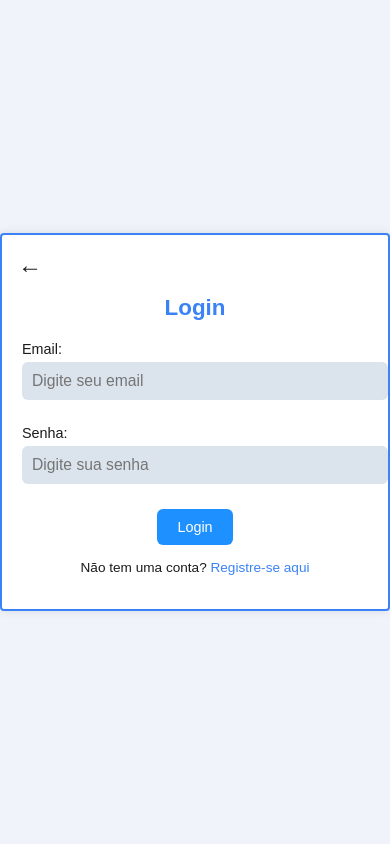
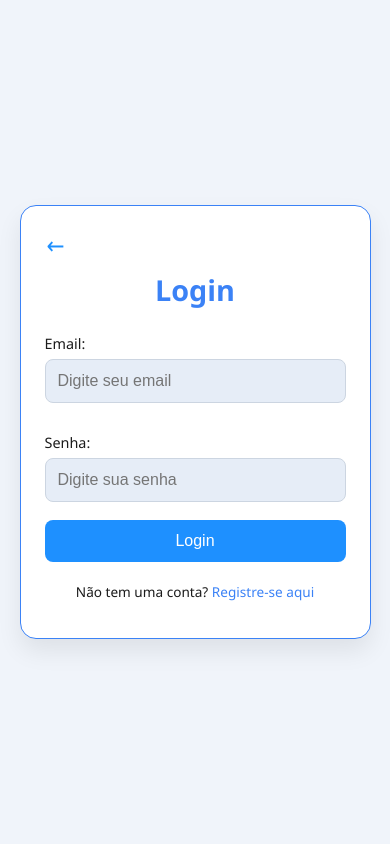
Before and after one commit to souzathaina/financas-que-salvam, a PHP site: the page made by Login e Cadastro/login.html in a window 390 px wide. Run offline with PHP 8.4, Linux system fonts and the light colour scheme.

Commit message:
last update

```diff
--- a/Login e Cadastro/login.css
+++ b/Login e Cadastro/login.css
@@ -1,64 +1,91 @@
+
+* {
+  box-sizing: border-box;
+}
+
 body {
   margin: 0;
   padding: 0;
-  background-color: #f0f4fa; /* tom neutro para fundo */
-  font-family: Arial, sans-serif;
-  color: #1b1b1b; /* cor padrão do texto */
+  background-color: #f0f4fa;
+  font-family: 'Segoe UI', Tahoma, Geneva, Verdana, sans-serif;
+  color: #1b1b1b;
+  overflow: hidden;
 }
+
 
 .container {
   display: flex;
   justify-content: center;
   align-items: center;
-  height: 100vh;
+  min-height: 100vh;
+  padding: 16px;
 }
 
-/* Caixa do formulário de login */
+
 .login-box {
   position: relative;
-  background-color: #ffffff; /* cor do "header" */
-  padding: 30px 40px;
-  border: 2px solid #3B82F6;
-  border-radius: 4px;
-  box-shadow: 0 0 10px rgba(0, 0, 0, 0.1);
+  background-color: #ffffff;
+  padding: 40px 32px;
+  border-radius: 16px;
+  border: 1px solid #3B82F6;
+  box-shadow: 0 12px 24px rgba(0, 0, 0, 0.08);
   text-align: center;
-  width: 340px;
-  max-width: 90vw;
+  width: 100%;
+  max-width: 360px;
   color: #1b1b1b;
+  transition: all 0.3s ease;
 }
 
+
 .login-box h2 {
-  margin-bottom: 20px;
+  margin-bottom: 25px;
   color: #3B82F6;
+  font-size: 1.8rem;
 }
+
+
+.login-box form {
+  width: 100%;
+}
+
 
 .login-box label {
   display: block;
   text-align: left;
-  margin: 10px 0 5px;
-  color: #1b1b1b;
+  margin: 12px 0 6px;
+  font-weight: 500;
 }
+
 
 .login-box input[type="text"],
 .login-box input[type="email"],
 .login-box input[type="password"] {
   width: 100%;
-  padding: 10px;
-  border: none;
-  border-radius: 6px;
-  background-color: #dbe3ec;
+  padding: 12px;
+  border: 1px solid #ccd5e1;
+  border-radius: 8px;
+  background-color: #e6edf7;
   color: #1b1b1b;
-  margin-bottom: 15px;
+  margin-bottom: 18px;
+  font-size: 1rem;
+  transition: border 0.2s ease;
+}
+
+.login-box input:focus {
+  border-color: #3B82F6;
+  outline: none;
 }
 
 .login-box button {
+  width: 100%;
   background-color: #1E90FF;
   color: white;
   border: none;
-  padding: 10px 20px;
-  border-radius: 6px;
+  padding: 12px;
+  border-radius: 8px;
+  font-size: 1rem;
   cursor: pointer;
-  margin-top: 10px;
+  transition: background-color 0.3s ease;
 }
 
 .login-box button:hover {
@@ -66,14 +93,14 @@ body {
 }
 
 .register-text {
-  margin-top: 15px;
-  font-size: 14px;
-  color: #1b1b1b;
+  margin-top: 20px;
+  font-size: 0.95rem;
 }
 
 .register-text a {
   color: #3B82F6;
   text-decoration: none;
+  transition: text-decoration 0.2s;
 }
 
 .register-text a:hover {
@@ -85,31 +112,31 @@ body {
   left: 20px;
   top: 20px;
   text-decoration: none;
-  color: #1b1b1b;
-  font-size: 30px;
-  padding: 6px 12px;
-  transition: all 0.2s ease;
+  color: #1E90FF;
+  background-color: transparent;
+  font-size: 26px;
+  border-radius: 50%;
+  padding: 6px 10px;
+  transition: background-color 0.2s, color 0.2s;
 }
 
 .voltar:hover {
-  color: #1E90FF;
+  background-color: #e6edf7;
+  color: #1C86EE;
 }
 
 .voltar.mobile {
   display: none;
+  position: absolute;
+  left: 16px;
+  top: 16px;
   font-size: 24px;
-  padding: 4px;
-  left: 12px;
-  top: 12px;
-  position: absolute;
-  color: #1b1b1b;
+  color: #1E90FF;
 }
 
-/* Responsividade */
 @media (max-width: 768px) {
   .login-box {
-    padding: 25px 30px;
-    width: 300px;
+    padding: 32px;
   }
 
   h2 {
@@ -120,14 +147,14 @@ body {
   input,
   button,
   .register-text {
-    font-size: 0.98rem;
+    font-size: 1rem;
   }
 }
 
 @media (max-width: 600px) {
   .login-box {
-    width: 85vw;
-    padding: 25px;
+    width: 90vw;
+    padding: 28px;
   }
 
   .voltar {
@@ -145,8 +172,7 @@ body {
 
 @media (max-width: 400px) {
   .login-box {
-    width: 92vw;
-    padding: 20px;
+    padding: 24px;
   }
 
   h2 {
@@ -158,8 +184,8 @@ body {
   }
 
   button {
-    padding: 9px 18px;
-    font-size: 0.9rem;
+    padding: 10px;
+    font-size: 0.95rem;
   }
 
   .register-text {
@@ -173,7 +199,6 @@ body {
   }
 
   .container {
-    height: auto;
-    padding: 20px 0;
+    padding: 12px;
   }
 }
```
Also changed, not shown: Login e Cadastro/cadastro.css (+81 -48 lines).
